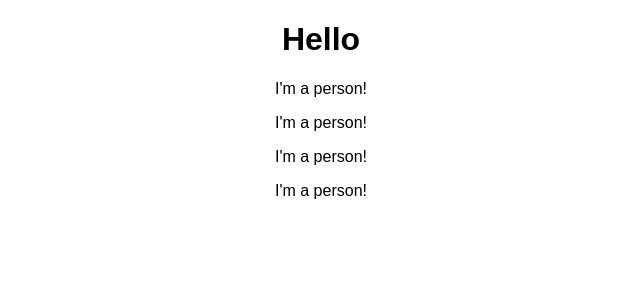
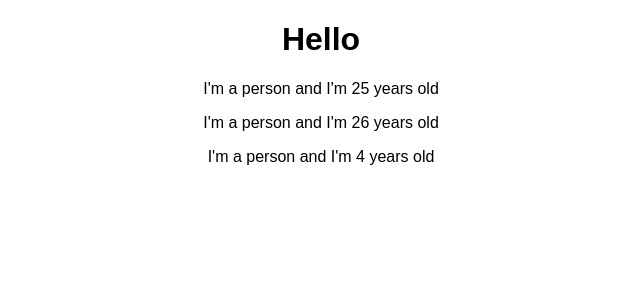
Before and after one commit to youssef-md/The-Burger-Builder, a React (Create React App) app: page / in a window 1280 px wide. Shown: the top 300 px of the page, without its empty margins (319-959 px from the left). Built offline with nearby package versions, Linux system fonts and the light colour scheme.

Commit message:
Outputting dynamic content by using JS in the returned JSX

```diff
--- a/src/App.js
+++ b/src/App.js
@@ -10,7 +10,6 @@ class App extends Component {
         <Person />
         <Person />
         <Person />
-        <Person />
       </div>
     );
 
--- a/src/Person/Person.js
+++ b/src/Person/Person.js
@@ -1,7 +1,7 @@
 import React from 'react'
 
 const Person = () => {
-  return <p>I'm a person!</p>
+  return <p>I'm a person and I'm { Math.floor(Math.random() * 30) } years old</p>
 }
 
 export default Person
```
